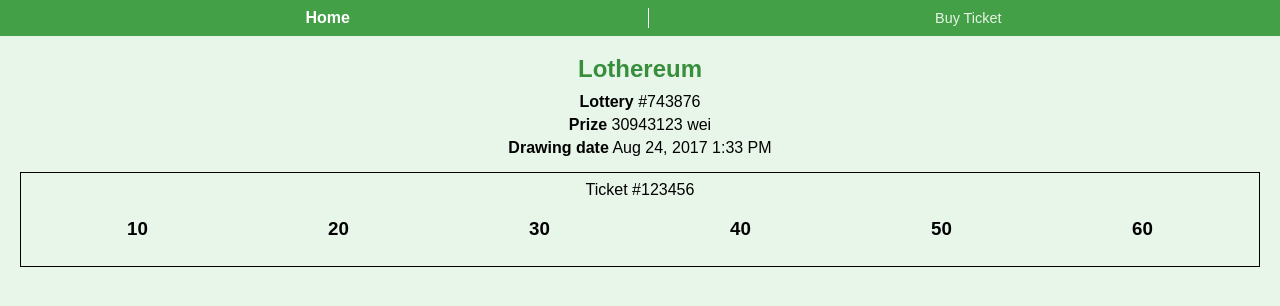
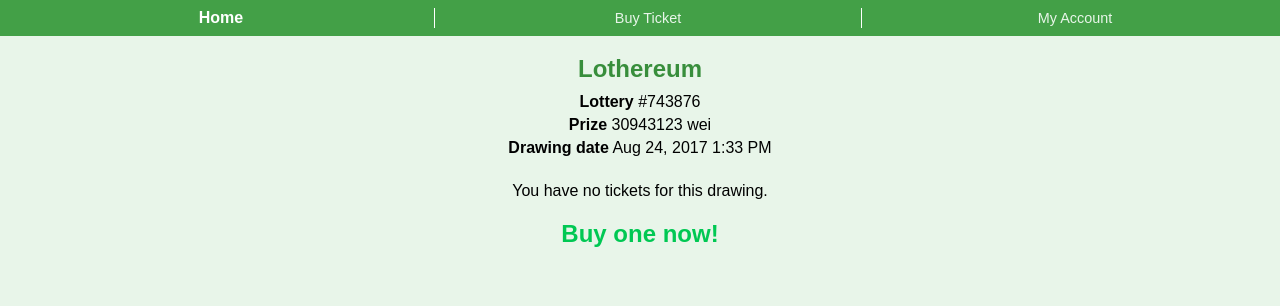
Before and after one commit to onepercentio/lothereum-app, a React (Create React App) app: page / in a window 1280 px wide. Shown: the top 306 px of the page. Built offline with nearby package versions, Linux system fonts and the light colour scheme.

Commit message:
started a lot, finished nothing

```diff
--- a/package.json
+++ b/package.json
@@ -3,10 +3,14 @@
   "version": "0.1.0",
   "private": true,
   "dependencies": {
+    "eth-lightwallet": "^2.5.6",
     "moment": "^2.18.1",
     "react": "^15.6.1",
     "react-dom": "^15.6.1",
+    "react-redux": "^5.0.6",
     "react-scripts": "1.0.11",
+    "redux": "^3.7.2",
+    "underscore": "^1.8.3",
     "web3": "^1.0.0-beta.18"
   },
   "scripts": {
--- a/src/App.js
+++ b/src/App.js
@@ -2,6 +2,9 @@ import React, { Component } from 'react'
 import { ScreenContainer, ContentContainer, Navigation } from './UI'
 import CurrentDrawing from './Screens/CurrentDrawing'
 import BuyTicket from './Screens/BuyTicket'
+import MyAccount from './Screens/MyAccount'
+
+const routes = [{ name: 'home', title: 'Home' }, { name: 'buy', title: 'Buy Ticket' }, { name: 'account', title: 'My Account' }]
 
 // import Web3 from 'web3'
 // const web3 = new Web3(new Web3.providers.HttpProvider("http://localhost:8545"))
@@ -24,10 +27,14 @@ class App extends Component {
     let { route, options } = this.state
     return (
       <ScreenContainer>
-        <Navigation activeRoute={ route } changeRoute={ this.changeRoute }/>
+        <Navigation
+          activeRoute={ route }
+          changeRoute={ this.changeRoute }
+          routes={ routes }/>
         <ContentContainer>
-          { route === 'home' ? (<CurrentDrawing />) :
-            route === 'buy' ? (<BuyTicket options={options}/>) : null}
+          { route === 'home' ? <CurrentDrawing /> :
+            route === 'buy' ? <BuyTicket options={options}/> :
+            route === 'account' ? <MyAccount /> : null }
         </ContentContainer>
       </ScreenContainer>
     )
--- a/src/Screens/CurrentDrawing.js
+++ b/src/Screens/CurrentDrawing.js
@@ -1,5 +1,5 @@
 import React, { Component } from 'react'
-import { Ticket, ScreenContainer, BlockContainer, Logo, DrawingInfo } from '../UI'
+import { Ticket, TicketBox, ScreenContainer, BlockContainer, Logo, DrawingInfo } from '../UI'
 
 class CurrentDrawing extends Component {
 
@@ -11,8 +11,8 @@ class CurrentDrawing extends Component {
           <DrawingInfo id={743876} prize={30943123}/>
         </BlockContainer>
         <BlockContainer>
-          {/*<TicketBox />*/}
-          <Ticket ticketId={123456} numbers={[10,20,30,40,50,60]} />
+          <TicketBox />
+          {/*<Ticket ticketId={123456} numbers={[10,20,30,40,50,60]} />*/}
         </BlockContainer>
       </ScreenContainer>
     )
--- /dev/null
+++ b/src/Screens/MyAccount.js
@@ -0,0 +1,19 @@
+import React, { Component } from 'react'
+import { ScreenContainer, BlockContainer, Logo } from '../UI'
+
+class MyAccount extends Component {
+
+  render() {
+    return (
+      <ScreenContainer>
+        <BlockContainer>
+          <Logo />
+        </BlockContainer>
+        <BlockContainer>
+        </BlockContainer>
+      </ScreenContainer>
+    )
+  }
+}
+
+export default MyAccount
--- a/src/UI/Button/Button.css
+++ b/src/UI/Button/Button.css
@@ -4,15 +4,18 @@
     border: none;
     font-size: 18px;
     border-radius: 6px;
-    flex-direction: row;
+    flex-direction: column;
     justify-content: center;
     align-items: center;
-    padding: 5px 5px;
+    text-align: center;
+    padding: 8px 8px;
     color: white;
     background-color: #4CAF50;
+    cursor: pointer;
 }
 
 .disabled {
     color: #9E9E9E;
     background-color: #A5D6A7;
+    cursor: not-allowed;
 }
--- a/src/UI/Navigation/Navigation.css
+++ b/src/UI/Navigation/Navigation.css
@@ -15,6 +15,7 @@
     border: 0;
     border-right: 0.5px solid white;
     outline: none;
+    cursor: pointer;
 }
 
 .Navigation button:last-child {
--- a/src/UI/Navigation/index.js
+++ b/src/UI/Navigation/index.js
@@ -1,17 +1,14 @@
 import React from 'react'
 import './Navigation.css'
 
-export default ({changeRoute, activeRoute}) => (
+export default ({changeRoute, activeRoute, routes = []}) => (
     <div className="Navigation">
-        <button
-            className={activeRoute === 'home' ? "active" : ""}
-            onClick={_ => changeRoute('home')}>
-            Home
-        </button>
-        <button
-            className={activeRoute === 'buy' ? "active" : ""}
-            onClick={_ => changeRoute('buy')}>
-            Buy Ticket
-        </button>
+        { routes.map(r => (
+            <button
+                key={r.name}
+                className={activeRoute === r.name ? "active" : ""}
+                onClick={_ => changeRoute(r.name)}>
+                { r.title }
+            </button>))}
     </div>
 )
--- a/src/UI/NumberPicker/index.js
+++ b/src/UI/NumberPicker/index.js
@@ -24,6 +24,7 @@ class NumberPicker extends Component {
               <div className="NumbersLine">
                   { line.map(n => (
                       <button
+                        key={n}
                         onClick={_ => onToggle(n)}
                         className={`NumberItem ${selectedNumbers.indexOf(n) !== -1 ? 'ItemSelected' : ''}`}>
                         <h3>{n}</h3>
```
Also changed, not shown: src/Redux/store.js (added, +9 -0 lines), 1 other file (tests, documents, lock files or other folders).
